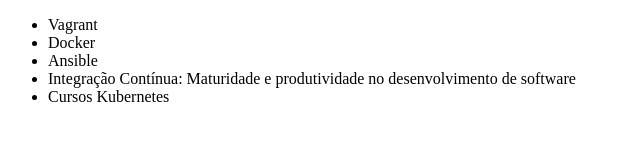
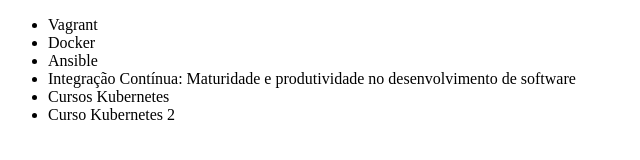
Before and after one commit to Feelliix-x/alura-git, a plain HTML site: page index.html in a window 1280 px wide. Shown: the whole page, without its empty margins (0-640 px from the left). Drawn offline with Linux system fonts and the light colour scheme.

Commit message:
Adicionando curso Kubernetes 2

```diff
--- a/index.html
+++ b/index.html
@@ -11,6 +11,7 @@
         <li>Ansible</li>
         <li>Integração Contínua: Maturidade e produtividade no desenvolvimento de software</li>
         <li>Cursos Kubernetes</li>
+        <li>Curso Kubernetes 2</li>
     </ul>
 </body>
 </html>
```
